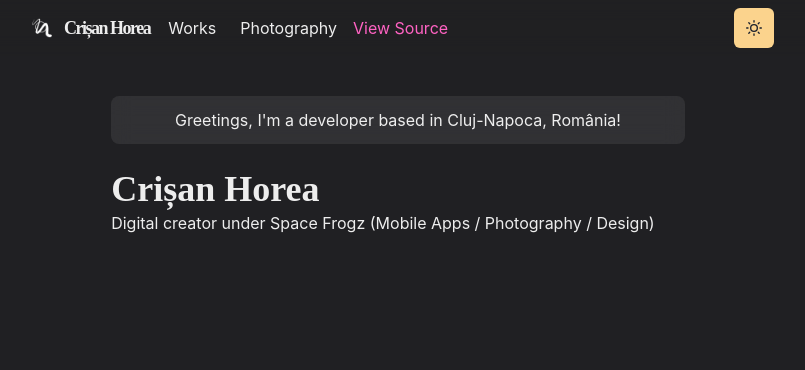
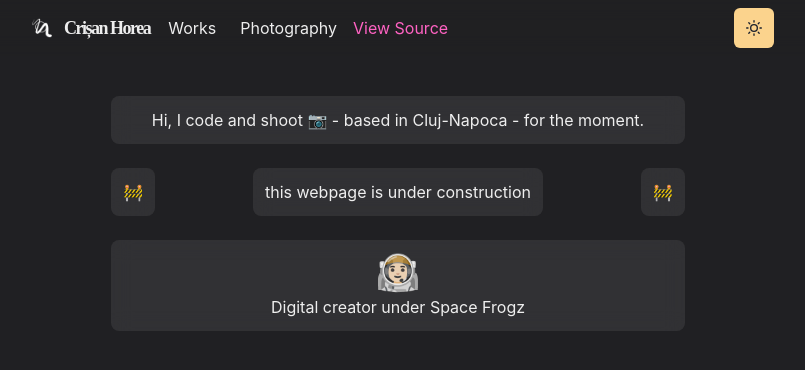
Before and after one commit to spacefrogz/spacefrogz-homepage, a Next.js app: page / in a window 1280 px wide. Shown: the top 370 px of the page, without its empty margins (242-1047 px from the left). Built offline with nearby package versions, Linux system fonts and the light colour scheme.

Commit message:
create and integrate reusable component and updated UI

```diff
--- /dev/null
+++ b/src/components/greetings-box.js
@@ -0,0 +1,18 @@
+import { Box, useColorModeValue } from "@chakra-ui/react"
+
+const GreetingsBox = () => {
+  return (
+    <Box
+      borderRadius="lg"
+      mb={6}
+      p={3}
+      textAlign="center"
+      bg={useColorModeValue('whiteAlpha.500', 'whiteAlpha.200')}
+      css={{ backdropFilter: 'blur(10px)' }}
+    >
+      Hi, I code and shoot 📷 - based in Cluj-Napoca - for the moment.
+    </Box>
+  )
+}
+
+export default GreetingsBox
--- /dev/null
+++ b/src/components/sf-rounded-simple-card.js
@@ -0,0 +1,21 @@
+import { Box, useColorModeValue } from "@chakra-ui/react"
+
+const SFRoundedSimpleCard = ({
+    children,
+    textAlign = "center",
+    ...rest
+  }) => {
+  return (
+    <Box
+      borderRadius="lg"
+      textAlign={textAlign}
+      bg={useColorModeValue('whiteAlpha.500', 'whiteAlpha.200')}
+      css={{ backdropFilter: 'blur(10px)' }}
+      {...rest}
+    >
+      {children}
+    </Box>
+  )
+}
+
+export default SFRoundedSimpleCard
--- a/src/libs/theme.js
+++ b/src/libs/theme.js
@@ -4,7 +4,7 @@ import { mode } from '@chakra-ui/theme-tools'
 const styles = {
   global: props => ({
     body: {
-      bg: mode('#f0e7db', '#202023')(props)
+      bg: mode('#D2D3D3', '#202023')(props)
     }
   })
 }
--- a/src/pages/index.js
+++ b/src/pages/index.js
@@ -1,28 +1,27 @@
 import { Container, Box, Heading, useColorModeValue } from '@chakra-ui/react'
+import SFRoundedSimpleCard from '../components/sf-rounded-simple-card';
+import GreetingsBox from '../components/greetings-box';
 
 const Page = () => {
   return (
     <Container>
-      <Box
-        borderRadius="lg"
-        mb={6}
-        p={3}
-        textAlign="center"
-        bg={useColorModeValue('whiteAlpha.500', 'whiteAlpha.200')}
-        css={{ backdropFilter: 'blur(10px)' }}
-      >
-        Greetings, I&apos;m a developer based in Cluj-Napoca, România!
+      <GreetingsBox />
+
+      <Box display="flex" flexDirection="row" justifyContent="space-between">
+        <SFRoundedSimpleCard mb={6} p={3} children="🚧" />
+        <SFRoundedSimpleCard mb={6} p={3} children="this webpage is under construction" />
+        <SFRoundedSimpleCard mb={6} p={3} children="🚧" />
       </Box>
 
-      <Box display={{ md: 'flex' }}>
+      <SFRoundedSimpleCard mb={6} p={3}>
         <Box flexGrow={1}>
           <Heading as='h2' variant='page-title'>
-            Crișan Horea
+            🧑🏻‍🚀
           </Heading>
-          <p>Digital creator under Space Frogz (Mobile Apps / Photography / Design)</p>
+          <p>Digital creator under Space Frogz</p>
         </Box>
+      </SFRoundedSimpleCard>
 
-      </Box>
     </Container>
   )
 }
```
Also changed, not shown: 1 other file (tests, documents, lock files or other folders).
